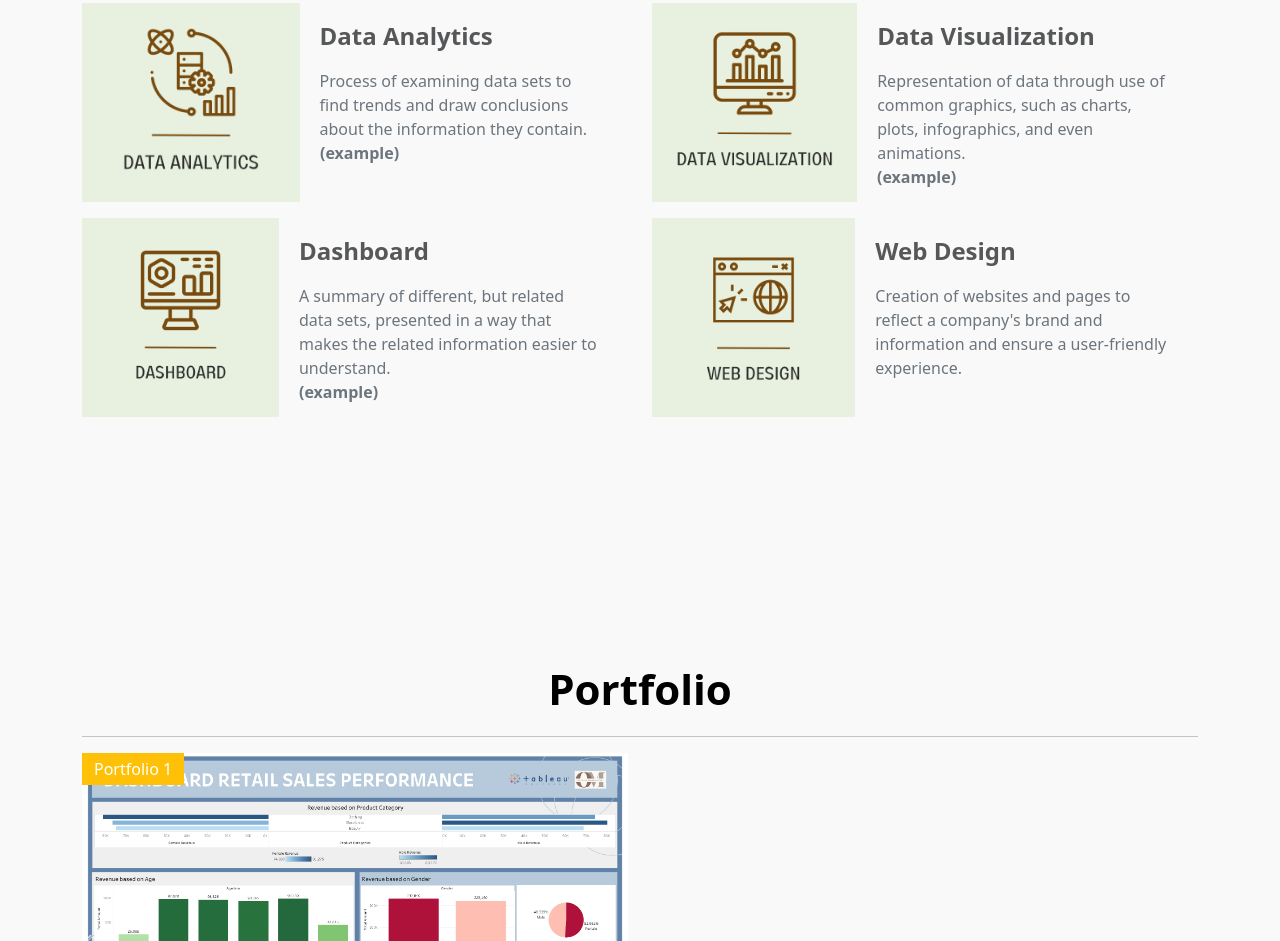
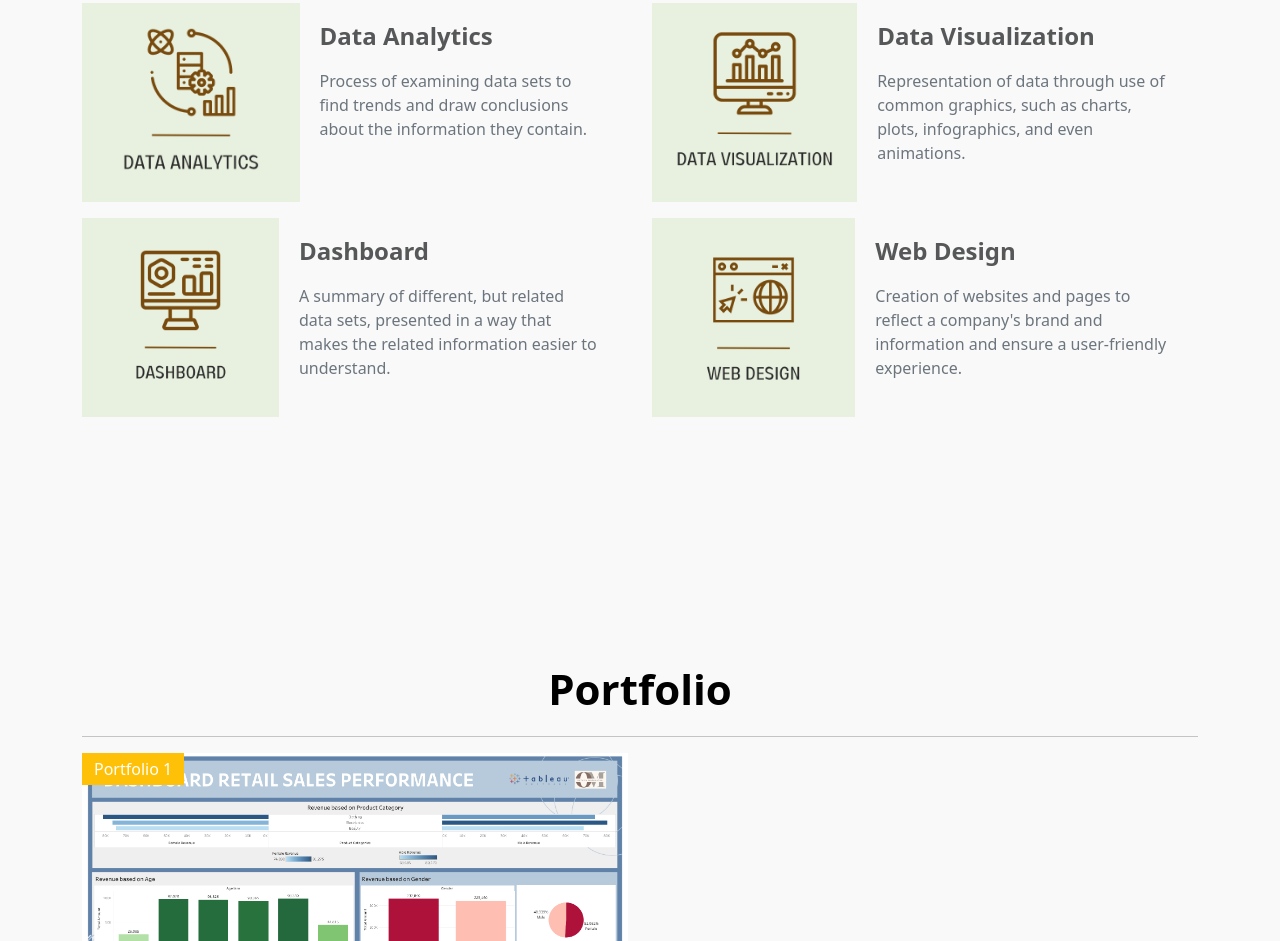
Before and after one commit to oktaviamaranatha/oktaviamaranatha.github.io, a plain HTML site: page index.html in a window 1280 px wide. Shown: the part 1748-2689 px from the top of the page. Drawn offline with Linux system fonts and the light colour scheme.

Commit message:
inactive link example

```diff
--- a/index.html
+++ b/index.html
@@ -175,7 +175,7 @@ https://templatemo.com/tm-567-nomad-force
                                                 <!-- <i class="bi-notes me-1 mb-2 mb-lg-0"></i> -->
                                                 Process of examining data sets to find trends and draw conclusions about the information they contain.
                                                 <br>
-                                                <a href="data-analytics.html" class="text-secondary custom-link" data-aos="zoom-in" data-aos-delay="100"><strong>(example)</strong></a>
+                                                <!-- <a href="data-analytics.html" class="text-secondary custom-link" data-aos="zoom-in" data-aos-delay="100"><strong>(example)</strong></a>-->
                                             </span>
 
                                             <!-- <span class="text-muted">August 6, 2021</span> -->
@@ -203,7 +203,7 @@ https://templatemo.com/tm-567-nomad-force
                                                 <!-- <i class="bi-notes me-1 mb-2 mb-lg-0"></i> -->
                                                 A summary of different, but related data sets, presented in a way that makes the related information easier to understand.
                                                 <br>
-                                                <a href="dashboard.html" class="text-secondary custom-link" data-aos="zoom-in" data-aos-delay="100"><strong>(example)</strong></a>
+                                                <!--<a href="dashboard.html" class="text-secondary custom-link" data-aos="zoom-in" data-aos-delay="100"><strong>(example)</strong></a>-->
 
                                             </span>
 
@@ -234,7 +234,7 @@ https://templatemo.com/tm-567-nomad-force
                                                 <!-- <i class="bi-notes me-1 mb-2 mb-lg-0"></i> -->
                                                 Representation of data through use of common graphics, such as charts, plots, infographics, and even animations.
                                                 <br>
-                                                <a href="data-visualization.html" class="text-secondary custom-link" data-aos="zoom-in" data-aos-delay="100"><strong>(example)</strong></a>
+                                                <!--<a href="data-visualization.html" class="text-secondary custom-link" data-aos="zoom-in" data-aos-delay="100"><strong>(example)</strong></a>-->
 
                                             </span>
 
```
